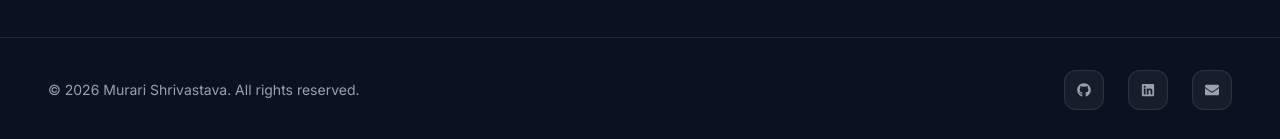
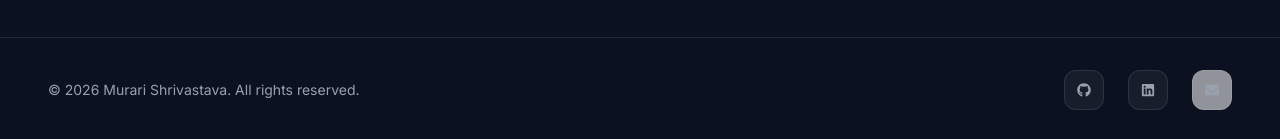
Before and after one commit to Murari2209/ai-engineer-portfolio, a Next.js app: page / in a window 1280 px wide. Shown: the part 3899-4038 px from the top of the page. Built offline with nearby package versions, Linux system fonts and the light colour scheme.

Commit message:
footer ui changes

```diff
--- a/components/layout/Footer.tsx
+++ b/components/layout/Footer.tsx
@@ -54,7 +54,7 @@ export default function Footer() {
                 href="mailto:shrivastava.murari@gmail.com"
                 className="p-3
     rounded-xl
-    bg-white/5
+    bg-white/55
     border
     border-white/10
     text-gray-300
```
